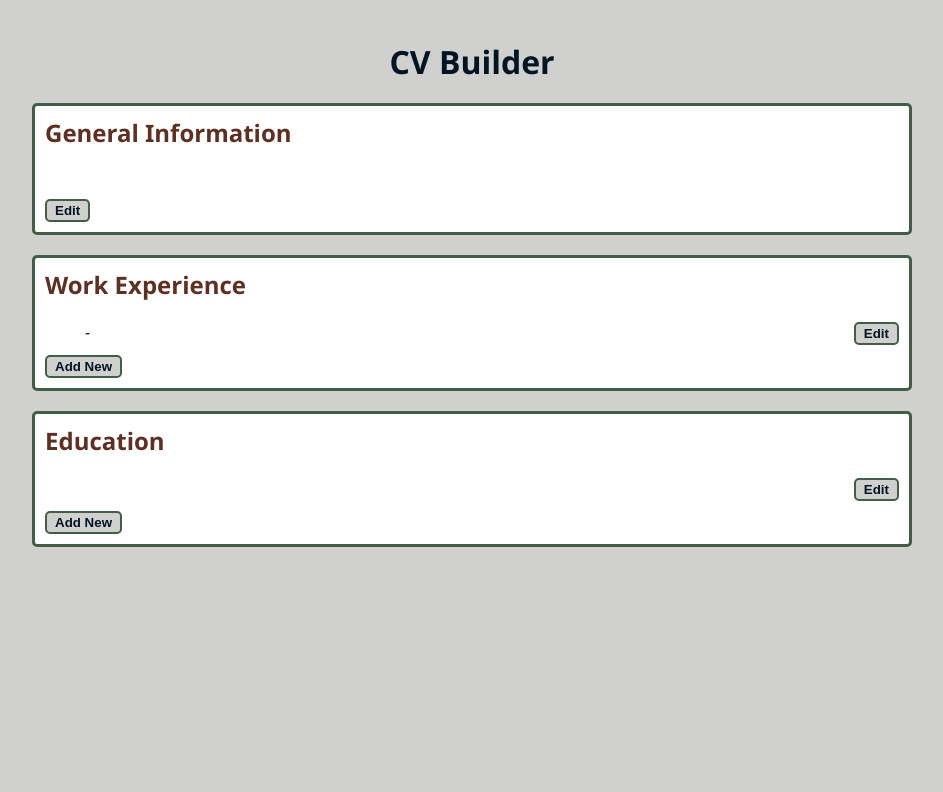
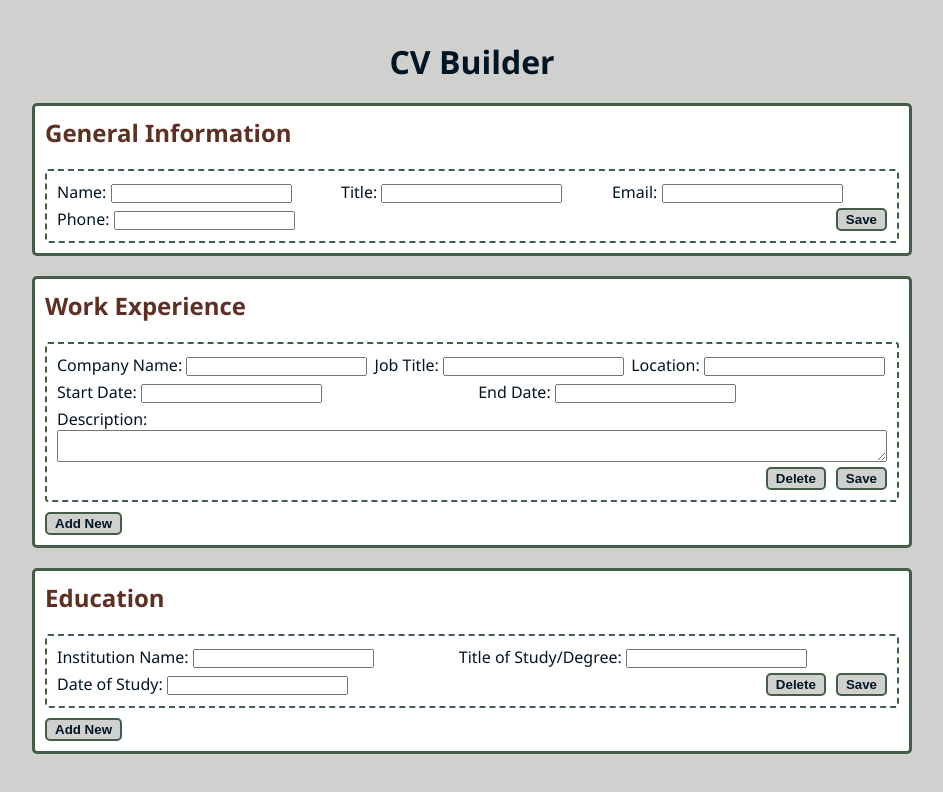
Before and after one commit to bertcherry/cv-app, a React (Vite) app: page / in a window 1280 px wide. Shown: the top 792 px of the page, without its empty margins (168-1111 px from the left). Built offline with nearby package versions, Linux system fonts and the light colour scheme.

Commit message:
fix initial and new data as "edited"

```diff
--- a/src/components/Data.jsx
+++ b/src/components/Data.jsx
@@ -42,14 +42,18 @@ export default function Data() {
         education()
     ]);
 
-    const [editedIds, setEditedIds] = useState([]);
+    const [editedIds, setEditedIds] = useState([dataList.at(0).id, dataList.at(1).id, dataList.at(2).id]);
 
     function createWork() {
-        setDataList([...dataList, work()]);
+        const newWork = work();
+        setDataList([...dataList, newWork]);
+        setEditedIds([...editedIds, newWork.id]);
     }
 
     function createEducation() {
-        setDataList([...dataList, education()]);
+        const newEducation = education();
+        setDataList([...dataList, newEducation]);
+        setEditedIds([...editedIds, newEducation.id]);
     }
 
     function editData(itemId) {
```
